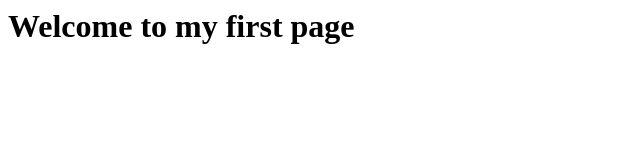
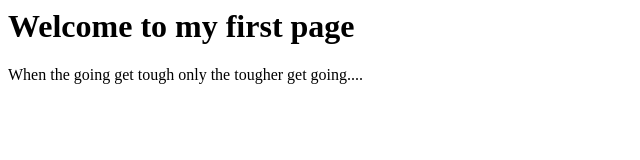
Before and after one commit to crisbennie19/gitdemo, a plain HTML site: page index.html in a window 1280 px wide. Shown: the whole page, without its empty margins (0-640 px from the left). Drawn offline with Linux system fonts and the light colour scheme.

Commit message:
added a div to the index.html

```diff
--- a/index.html
+++ b/index.html
@@ -13,6 +13,8 @@
        <h1>
            Welcome to my first page
        </h1>
-
+       <div>
+           <p>When the going get tough only the tougher get going....</p>
+       </div>
     </body>
 </html>
```
